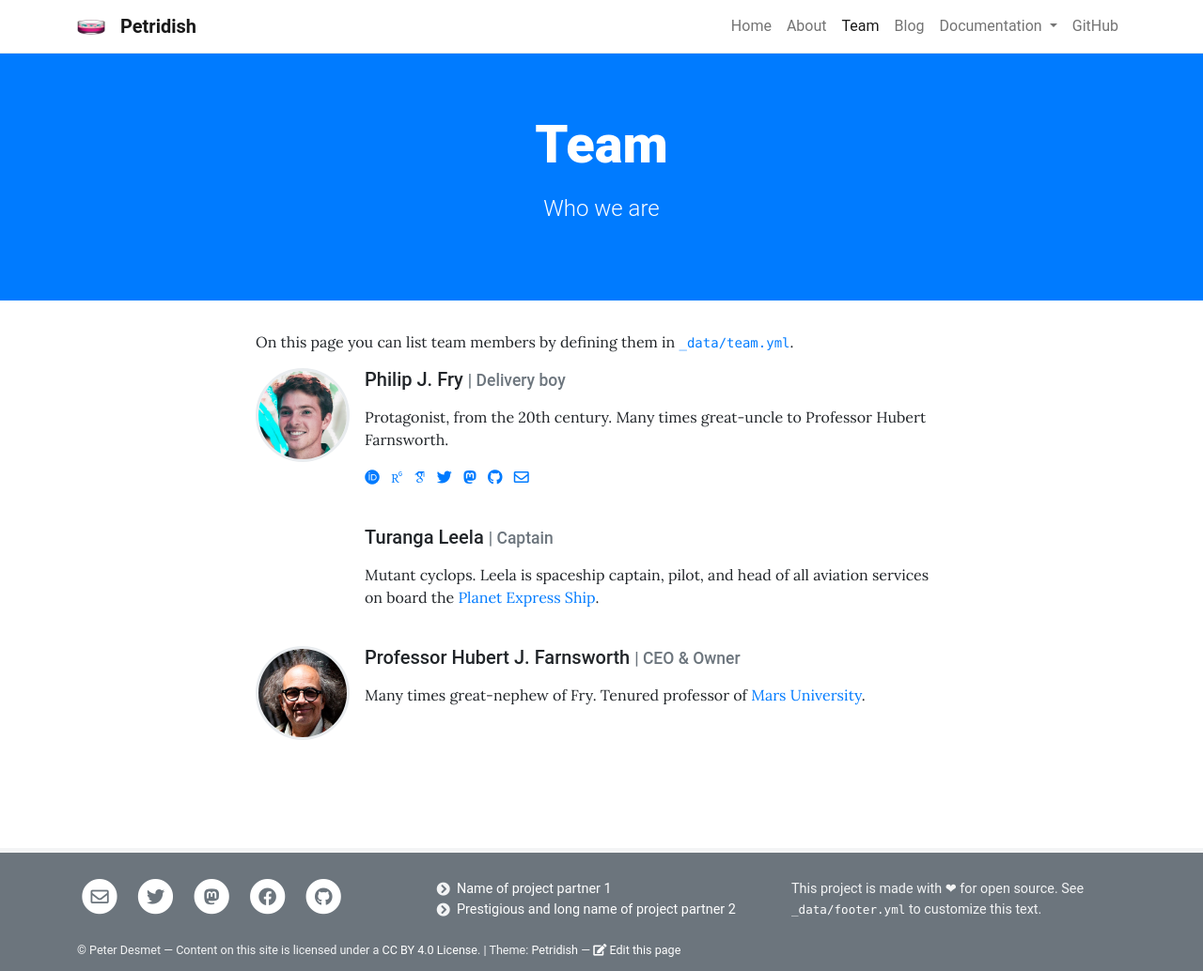
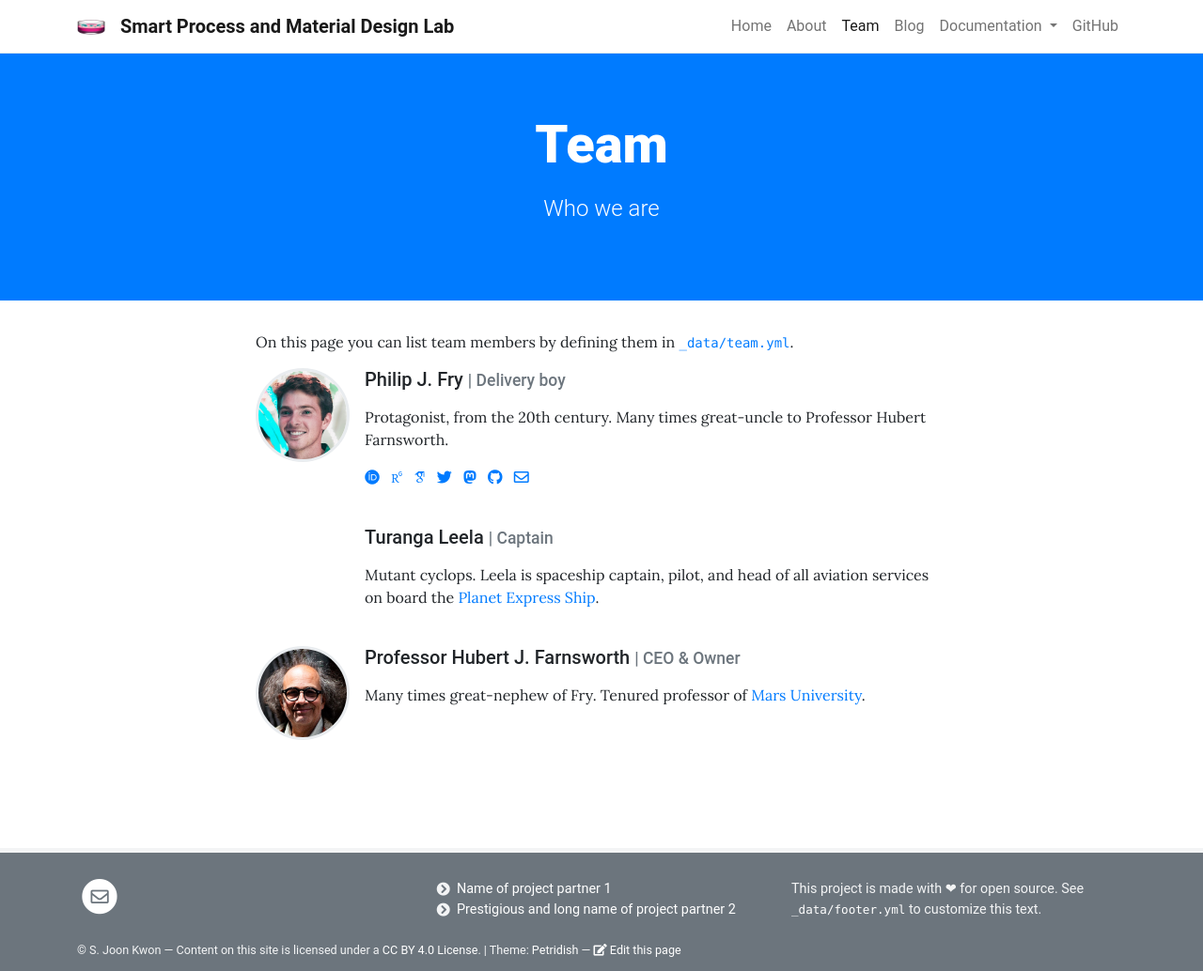
Before and after one commit to SPMDL25312/SPMDL25312.github.io, a Jekyll site: the page built from pages/team.md, in a window 1280 px wide. Shown: the whole page at 94% size. Built offline with Jekyll 4.4.1, drawn with Linux system fonts in a browser that asks for light colours; some web fonts are replaced; part of the change alters nothing that is shown.

Commit message:
description

```diff
--- a/_config.yml
+++ b/_config.yml
@@ -1,7 +1,7 @@
 # SITE SETTINGS
-title: Petridish                        # Title in top navigation bar (navbar) and <head>
-description: Jekyll theme for research project websites # Site description in <head>
-author: Peter Desmet                    # Used for copyright statement in footer
+title: Smart Process and Material Design Lab                        # Title in top navigation bar (navbar) and <head>
+description: Department of Chemical Engineering, SKKU # Site description in <head>
+author: S. Joon Kwon                   # Used for copyright statement in footer
 url: "https://SPMDL25312.github.io"
 baseurl: " "                   # Only required if your site is in a directory e.g. https://username.github.io/sitename
                                         # which has url: "https://username.github.io" (no slash) and baseurl: "/sitename" (leading slash)
@@ -9,11 +9,11 @@ baseurl: " "                   # Only required if your site is in a directory e.
 
 # SOCIAL PROFILES
 social:
-  email: name@example.com
-  twitter: peterdesmet
-  github: github_username               # Can also be a github_username/repository
-  mastodon: https://mastodon.social/@mastodon_username
-  facebook: https://www.facebook.com/groups/group_id/
+  email: sjoonkwon@skku.edu
+  twitter:
+  github:                # Can also be a github_username/repository
+  mastodon:
+  facebook:
 
 # THEME SETTINGS (ALL OPTIONAL)
 posts_on_home: 3                        # Show x number of latest posts on homepage, can be 0
```
